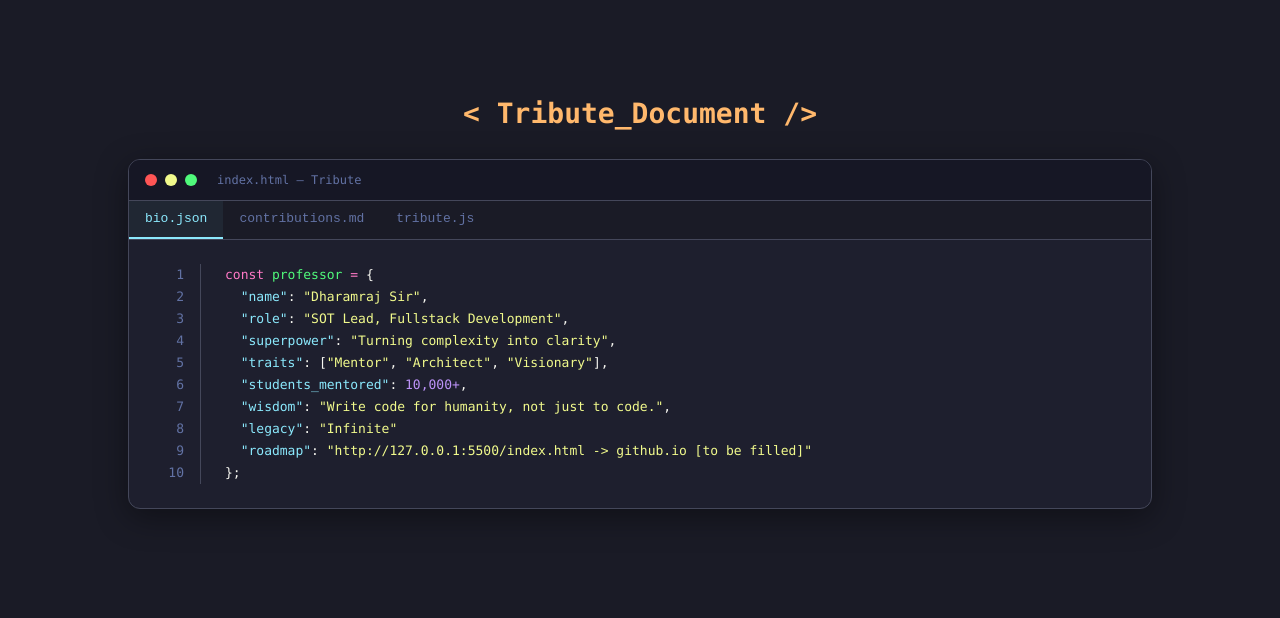
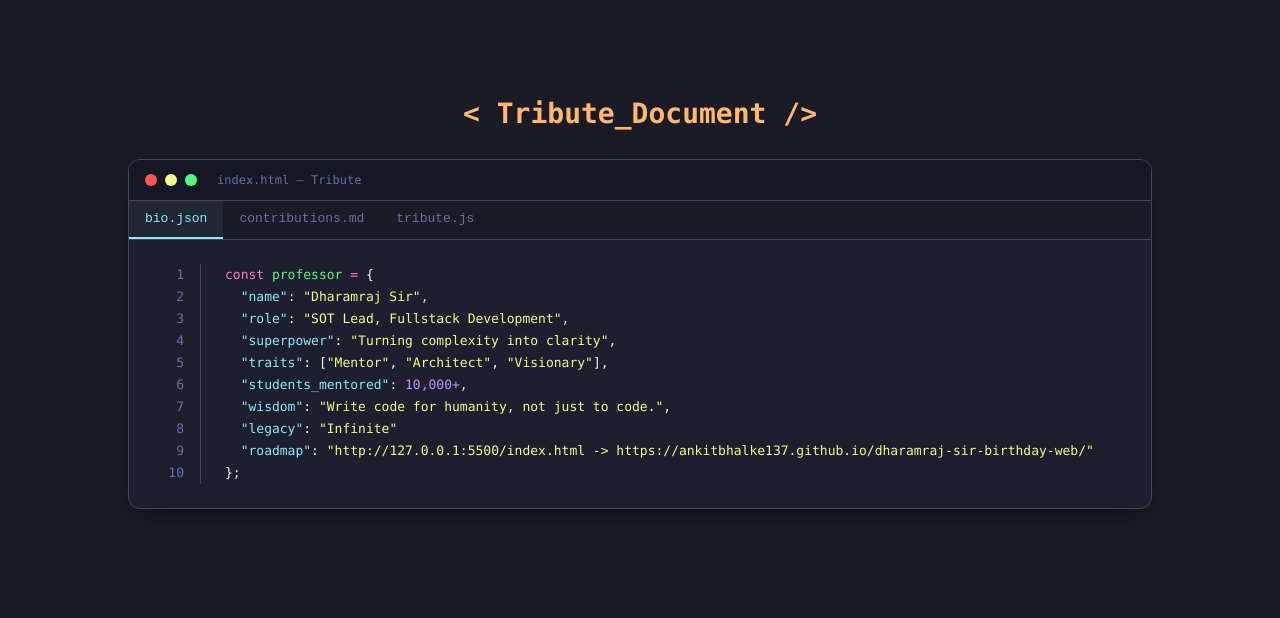
Before and after one commit to Ankitbhalke137/dharamraj-sir-birthday-web, a plain HTML site: page index.html in a window 1280 px wide. Shown: the part 406-1024 px from the top of the page. Drawn offline with nearby package versions, Linux system fonts and the light colour scheme.

Commit message:
Update roadmap URL in index.html

```diff
--- a/index.html
+++ b/index.html
@@ -308,7 +308,7 @@ Architecture:
               <div class="code-line"><span class="line-numbers">6</span><span class="code-content">  <span style="color:#8be9fd">"students_mentored"</span>: <span style="color:#bd93f9">10,000+</span>,</span></div>
               <div class="code-line"><span class="line-numbers">7</span><span class="code-content">  <span style="color:#8be9fd">"wisdom"</span>: <span style="color:#f1fa8c">"Write code for humanity, not just to code."</span>,</span></div>
               <div class="code-line"><span class="line-numbers">8</span><span class="code-content">  <span style="color:#8be9fd">"legacy"</span>: <span style="color:#f1fa8c">"Infinite"</span></span></div>
-              <div class="code-line"><span class="line-numbers">9</span><span class="code-content">  <span style="color:#8be9fd">"roadmap"</span>: <span style="color:#f1fa8c">"http://127.0.0.1:5500/index.html -> github.io [to be filled]"</span></span></div>
+              <div class="code-line"><span class="line-numbers">9</span><span class="code-content">  <span style="color:#8be9fd">"roadmap"</span>: <span style="color:#f1fa8c">"http://127.0.0.1:5500/index.html -> https://ankitbhalke137.github.io/dharamraj-sir-birthday-web/"</span></span></div>
               <div class="code-line"><span class="line-numbers">10</span><span class="code-content"><span style="color:#f8f8f2">};</span></span></div>
             </div>
           </article>
```
